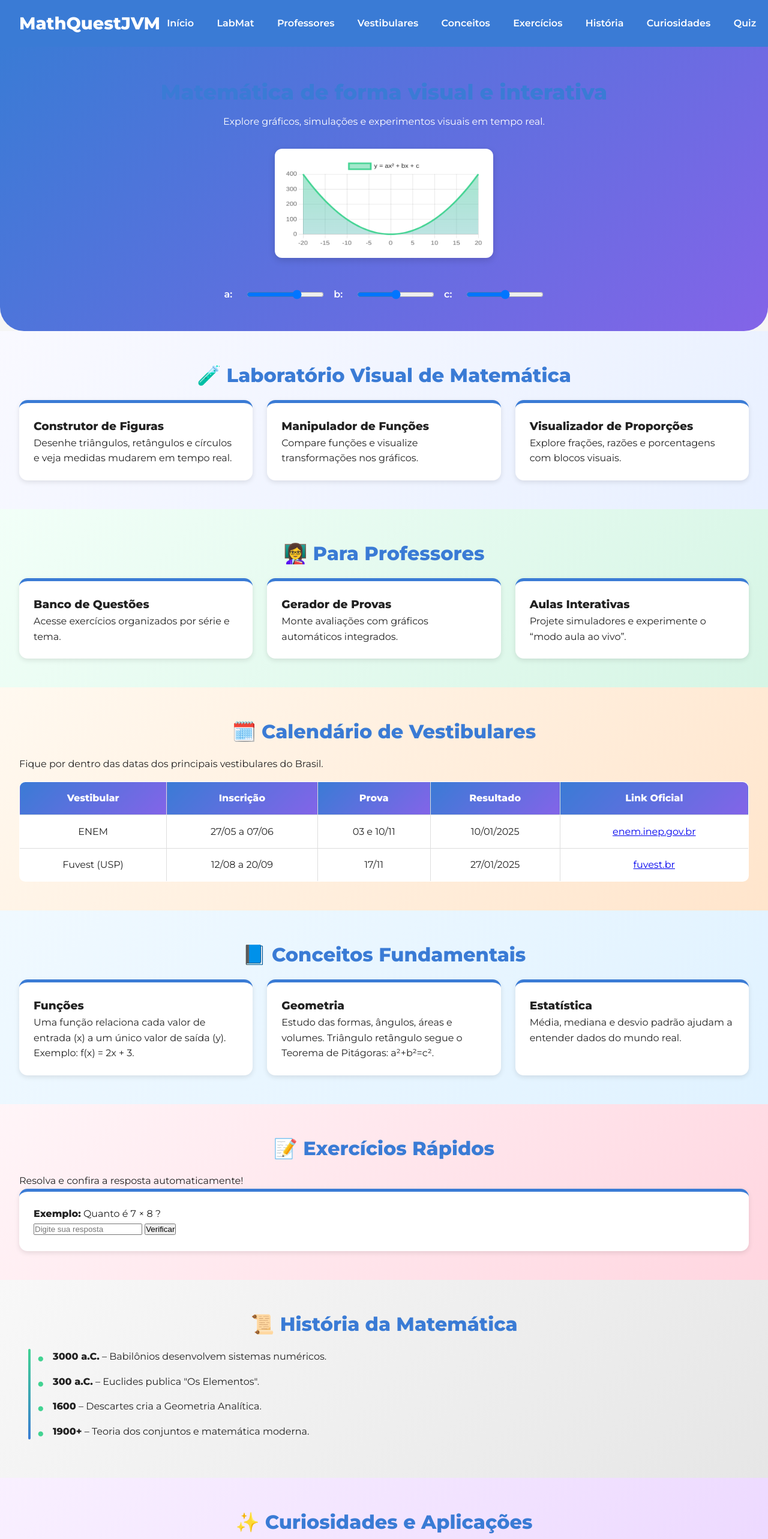
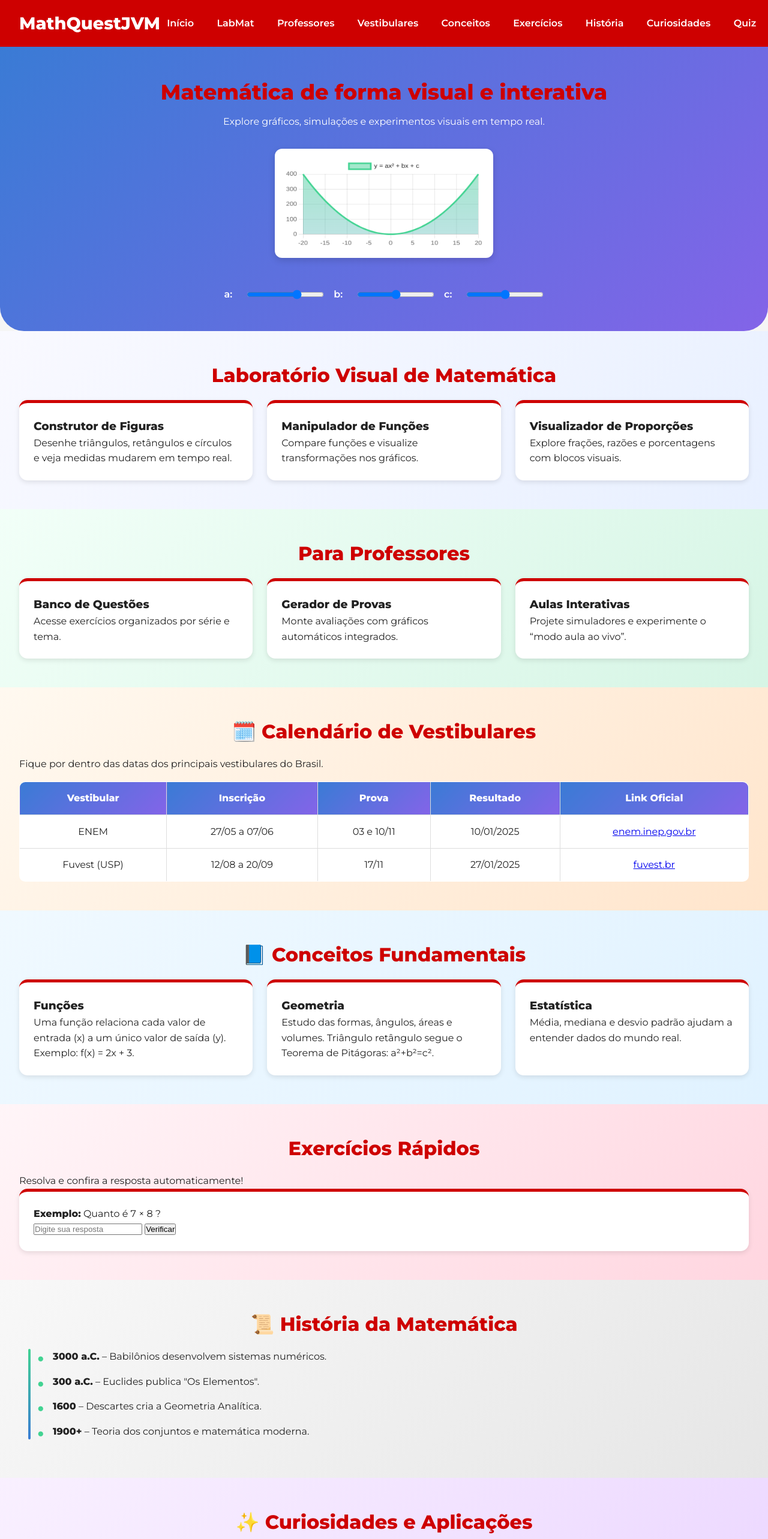
Before and after one commit to Triz2I/MathQuestJVM, a plain HTML site: page index.html in a window 1280 px wide. Shown: the top 2566 px of the page at 60% size. Drawn offline with nearby package versions, Linux system fonts and the light colour scheme.

Commit message:
colllor2

```diff
--- a/index.html
+++ b/index.html
@@ -45,7 +45,7 @@
 
   <!-- LabMat -->
   <section id="labmat">
-    <h2>🧪 Laboratório Visual de Matemática</h2>
+    <h2> Laboratório Visual de Matemática</h2>
     <div class="cards">
       <div class="card">
         <h3>Construtor de Figuras</h3>
@@ -64,7 +64,7 @@
 
   <!-- Para Professores -->
   <section id="professores">
-    <h2>👩‍🏫 Para Professores</h2>
+    <h2> Para Professores</h2>
     <div class="cards">
       <div class="card">
         <h3>Banco de Questões</h3>
@@ -123,7 +123,7 @@
 
   <!-- Exercícios Interativos -->
   <section id="exercicios">
-    <h2>📝 Exercícios Rápidos</h2>
+    <h2> Exercícios Rápidos</h2>
     <p>Resolva e confira a resposta automaticamente!</p>
     <div class="card">
       <p><strong>Exemplo:</strong> Quanto é 7 × 8 ?</p>
--- a/style.css
+++ b/style.css
@@ -1,6 +1,6 @@
 :root {
-  --azul: #3a7bd5;
-  --lilas: #8364e8;
+  --vermelho: #ce0000;
+  --vinho: #910000;
   --verde: #42d392;
   --cinza: #f5f5f5;
   --preto: #222;
@@ -24,7 +24,7 @@ body {
 
 /* ================= HEADER ================= */
 header {
-  background: var(--azul);
+  background: var(--vermelho);
   color: var(--branco);
   padding: 1rem 2rem;
   display: flex;
@@ -109,7 +109,7 @@ section {
 section h2 {
   font-size: 2rem;
   margin-bottom: 1rem;
-  color: var(--azul);
+  color: var(--vermelho);
   text-align: center;
 }
 
@@ -162,7 +162,7 @@ section h2 {
   padding: 1.5rem;
   border-radius: 14px;
   box-shadow: 0 3px 8px rgba(0,0,0,0.1);
-  border-top: 5px solid var(--azul);
+  border-top: 5px solid var(--vermelho);
   transition: 0.3s;
 }
 
@@ -229,7 +229,7 @@ th {
 
 /* ================= FOOTER ================= */
 footer {
-  background: var(--azul);
+  background: var(--vermelho);
   color: var(--branco);
   text-align: center;
   padding: 1.5rem;
```
